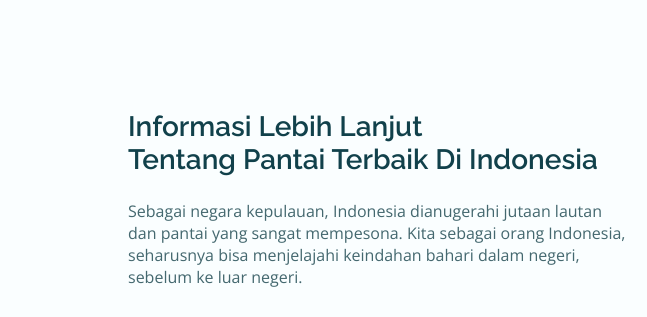
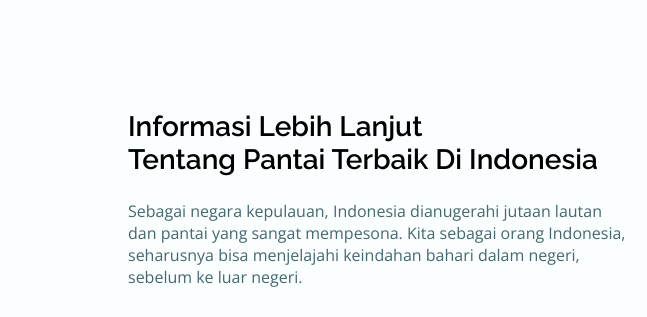
Before and after one commit to adyuta447/Travelokdon, a plain HTML site: page index.html in a window 1280 px wide. Shown: the part 682-999 px from the top of the page, 0-647 px from the left. Drawn offline with nearby package versions, Linux system fonts and the light colour scheme.

Commit message:
Update styles.css

```diff
--- a/assets/css/styles.css
+++ b/assets/css/styles.css
@@ -169,7 +169,7 @@ input {
 
 .section__title {
   font-size: var(--h2-font-size);
-  color: var(--title-color);
+  color: hsl(0deg 0% 0%);
   text-align: center;
   text-transform: capitalize;
   margin-bottom: var(--mb-2);
```
